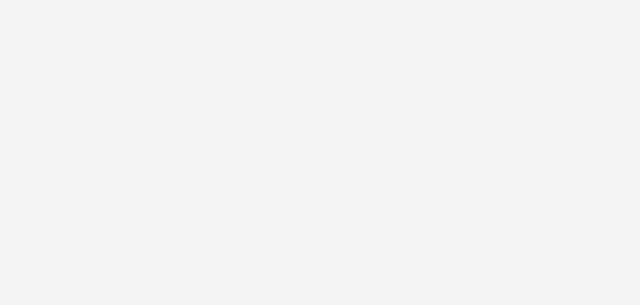
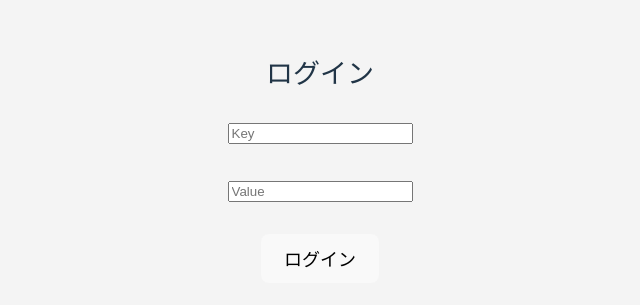
Before and after one commit to iwfuma/SchoolFestival2024, a React (Vite) app: page /login in a window 1280 px wide. Before the commit this address had no page. Shown: the part 273-578 px from the top of the page, without its empty margins (320-960 px from the left). Built offline with nearby package versions, Linux system fonts and the light colour scheme.

Commit message:
refs #7:login認証を作成

```diff
--- a/src/App.jsx
+++ b/src/App.jsx
@@ -1,12 +1,17 @@
 import React from "react";
+import { useLocation } from "react-router-dom"; // ← 追加
 import AppRoutes from "./route/route";
-import TopBar from "./component/layout/Topbar"
+import TopBar from "./component/layout/Topbar";
 import "./App.css";
 
 function App() {
+  const location = useLocation();
+
+  const shouldHideTopBar = location.pathname === "/login";
+
   return (
     <div className="app">
-      <TopBar />
+      {!shouldHideTopBar && <TopBar />}
       <AppRoutes />
     </div>
   );
--- a/src/route/route.jsx
+++ b/src/route/route.jsx
@@ -1,5 +1,5 @@
 import React from "react";
-import { Routes, Route } from "react-router-dom";
+import { Routes, Route, Navigate } from "react-router-dom";
 import Home from "../views/Home";
 import OneClickHome from "../views/oneClick/Home";
 import Claim from "../views/oneClick/Claim";
@@ -7,20 +7,30 @@ import PhishingMail from "../views/phissing/phishingMail";
 import LoginMail from "../views/phissing/login/mail";
 import LoginPass from "../views/phissing/login/pass";
 import Confirm from "../views/phissing/confirm/confirm";
+import Login from "../views/Login";
+
+const isAuthenticated = () => {
+  return localStorage.getItem("isAuthenticated") === "true";
+};
+
+const PrivateRoute = ({ element }) => {
+  return isAuthenticated() ? element : <Navigate to="/login" />;
+};
+
 const AppRoutes = () => {
   return (
     <Routes>
-      <Route path="/" element={<Home />} />
+      {/* ログインページ */}
+      <Route path="/login" element={<Login />} />
 
-      <Route path="/oneclick" element={<OneClickHome />} />
-      <Route path="/oneclick/claim" element={<Claim/>}/>
-
-      <Route path="/phishing" element={<PhishingMail />} />
-      <Route path="/phishing/login/email" element={<LoginMail/>}/>
-      <Route path="/phishing/login/pass" element={<LoginPass/>}/>
-      <Route path="/phishing/confirm" element={<Confirm/>}/>
-
-
+      {/* 認証必須ページ */}
+      <Route path="/home" element={<PrivateRoute element={<Home />} />} />
+      <Route path="/oneclick" element={<PrivateRoute element={<OneClickHome />} />} />
+      <Route path="/oneclick/claim" element={<PrivateRoute element={<Claim />} />} />
+      <Route path="/phishing" element={<PrivateRoute element={<PhishingMail />} />} />
+      <Route path="/phishing/login/email" element={<PrivateRoute element={<LoginMail />} />} />
+      <Route path="/phishing/login/pass" element={<PrivateRoute element={<LoginPass />} />} />
+      <Route path="/phishing/confirm" element={<PrivateRoute element={<Confirm />} />} />
     </Routes>
   );
 };
--- /dev/null
+++ b/src/views/Login/index.jsx
@@ -0,0 +1,44 @@
+// src/views/Login.jsx
+import React, { useState } from "react";
+import { useNavigate } from "react-router-dom";
+
+const Login = () => {
+  const [key, setKey] = useState("");
+  const [value, setValue] = useState("");
+  const [error, setError] = useState("");
+  const navigate = useNavigate();
+
+  const handleLogin = () => {
+    const envKey = import.meta.env.VITE_LOGIN_KEY;
+    const envValue = import.meta.env.VITE_LOGIN_PASSWORD;
+
+    if (key === envKey && value === envValue) {
+      localStorage.setItem("isAuthenticated", "true");
+      navigate("/home");
+    } else {
+      setError("ログイン情報が正しくありません");
+    }
+  };
+
+  return (
+    <div style={{ textAlign: "center", marginTop: "100px" }}>
+      <h2>ログイン</h2>
+      <input
+        type="text"
+        placeholder="Key"
+        value={key}
+        onChange={(e) => setKey(e.target.value)}
+      /><br /><br />
+      <input
+        type="password"
+        placeholder="Value"
+        value={value}
+        onChange={(e) => setValue(e.target.value)}
+      /><br /><br />
+      <button onClick={handleLogin}>ログイン</button>
+      <p style={{ color: "red" }}>{error}</p>
+    </div>
+  );
+};
+
+export default Login;
```
Also changed, not shown: src/component/require/RequireAuth.jsx (added, +9 -0 lines), src/hooks/useAuth.jsx (added, +16 -0 lines), src/route/privateRoute.jsx (added, +15 -0 lines), 1 other file (tests, documents, lock files or other folders).
